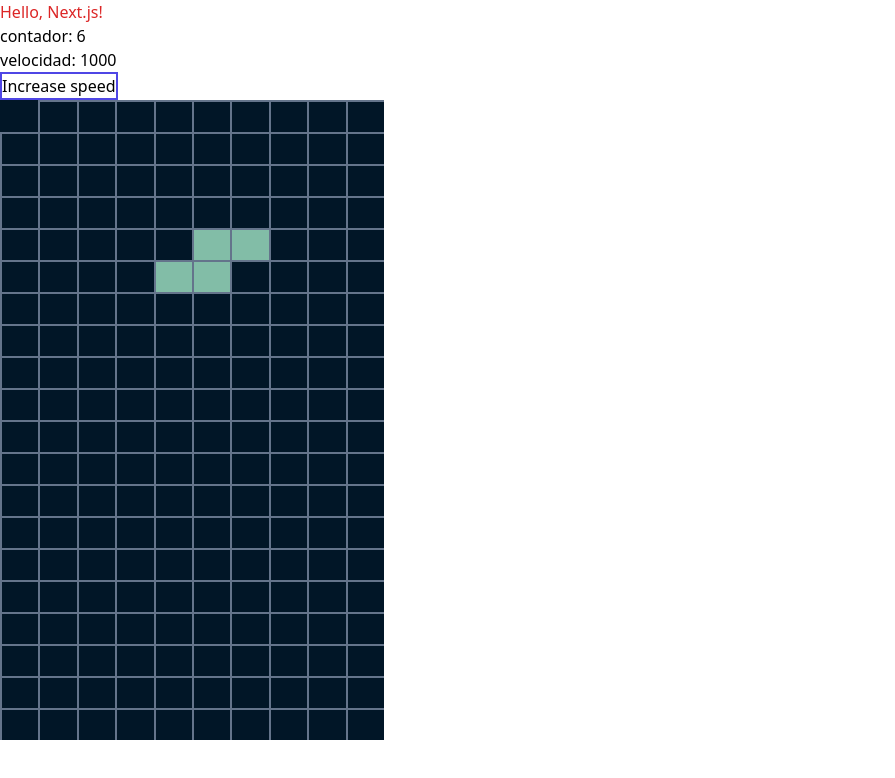
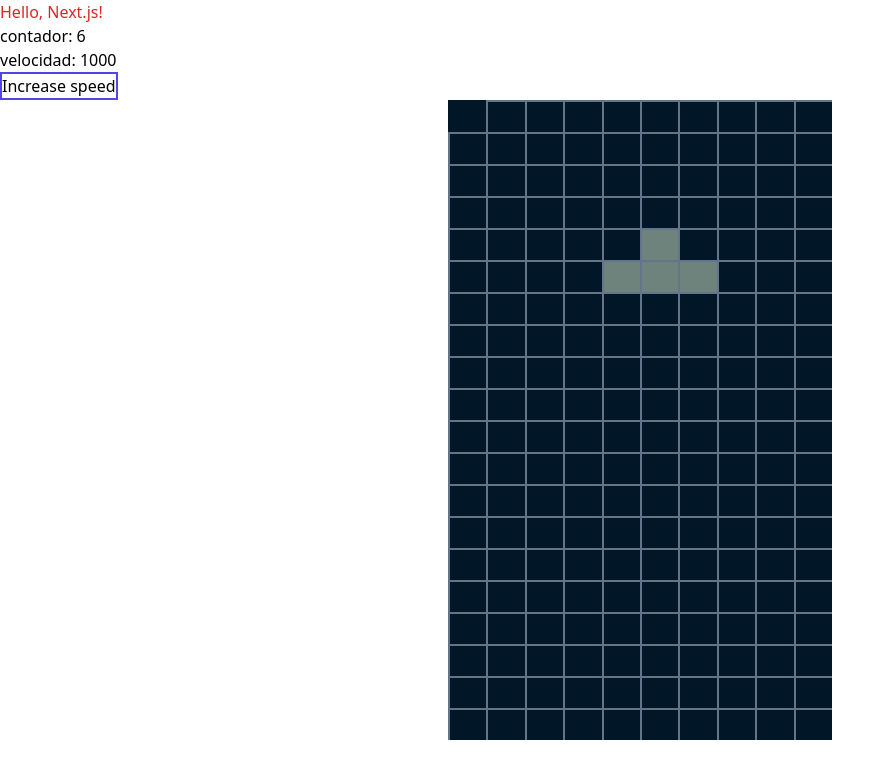
Before and after one commit to Diegdary/tetrisweb, a Next.js app in the folder tetris/: page / in a window 1280 px wide. Shown: the top 778 px of the page, without its empty margins (0-895 px from the left). Built offline with nearby package versions, Linux system fonts and the light colour scheme.

Commit message:
side keys working finally!! optimizations still missing.

```diff
--- a/tetris/app/boardt.tsx
+++ b/tetris/app/boardt.tsx
@@ -1,9 +1,9 @@
 import { useEffect, useState} from "react";
 import figures from "../public/assets/figures.json";
-import {Matrix} from "../public/assets/structures";
+import {Board} from "../public/assets/structures";
 
 
-export default function Boardt(matrix: Matrix) {
+export default function Boardt(matrix: Board) {
     //PROBABLEMENTE SE NECESITE UN USEFFECT AQUI
     const [final_values, setfinal_values]=useState<number[]>([]);
     useEffect(()=>{
@@ -20,7 +20,7 @@ export default function Boardt(matrix: Matrix) {
 
     },[matrix]);
 
-
+    //DO NOT DELETE
     //bg-[#f3ffd2] bg-[#011627] bg-[#750e49] bg-[#82BDA7] bg-[#750e49] bg-[#82BDA7] bg-[#6E837C] bg-[#b8d9c8]
     return <>
       <div className={`w-96 h-80vh grid grid-cols-10 grid-rows-20 divide-x-2 divide-y-2 divide-slate-500 bg-slate-400`}>
--- a/tetris/app/page.tsx
+++ b/tetris/app/page.tsx
@@ -2,14 +2,76 @@
 import { useEffect, useRef, useState } from "react"
 import Boardt from "./boardt";
 import figures from "../public/assets/figures.json";
-import { Pointer } from "../public/assets/structures";
+import { Board } from "../public/assets/structures";
 
 export default function Page() {
   const [counter,setcounter]= useState<number>(0);
   const [speed,setspeed]= useState<number>(1000);
-  const [matrix,setmatrix] = useState<number[][]>([]);
-  const [pointer,setpointer]= useState<Pointer | null>(null);
+  const [board,setboard] = useState<Board>({matrix:[],pointer:null});
   const buttonref = useRef<HTMLButtonElement>(null);
+
+
+  const keyeventhandler = (e:React.KeyboardEvent<HTMLDivElement>)=>{
+    //z and x are not included
+    const keypressed:string =e.key;
+      console.log(keypressed)
+      setboard(last => {
+        if(last.matrix.length != 0 && last.pointer?.value){//could try deleting ".value" and it could still work
+         // debugger
+          let temp_board:Board =JSON.parse(JSON.stringify(last));
+          if(keypressed == "ArrowLeft"){
+            console.log("jiji");
+            let out_matrix:boolean = false;
+            for (let i = 0; i < 4; i++) {
+              temp_board.matrix[temp_board.pointer!.value[i].x][temp_board.pointer!.value[i].y] = 0;
+            }
+            for (let i = 0; i < 4; i++) {
+              const x = temp_board.pointer!.value[i].x;
+              const y = temp_board.pointer!.value[i].y-1;
+              if (y == -1 || temp_board.matrix[x][y] != 0) {
+                out_matrix=true;
+                break;
+              }
+            }
+            if(!out_matrix){
+              for (let i = 0; i < 4; i++) {
+                temp_board.pointer!.value[i].y= temp_board.pointer!.value[i].y-1;
+                const x = temp_board.pointer!.value[i].x;
+                const y = temp_board.pointer!.value[i].y;
+                temp_board.matrix[x][y]= temp_board.pointer!.index;
+              }
+              return temp_board;
+            }
+          }
+          if(keypressed == "ArrowRight"){
+            console.log("jiji");
+            let out_matrix:boolean = false;
+            for (let i = 0; i < 4; i++) {
+              temp_board.matrix[temp_board.pointer!.value[i].x][temp_board.pointer!.value[i].y] = 0;
+            }
+            for (let i = 0; i < 4; i++) {
+              const x = temp_board.pointer!.value[i].x;
+              const y = temp_board.pointer!.value[i].y+1;
+              if (y == 10 || temp_board.matrix[x][y] != 0) {
+                out_matrix=true;
+                break;
+              }
+            }
+            if(!out_matrix){
+              for (let i = 0; i < 4; i++) {
+                temp_board.pointer!.value[i].y= temp_board.pointer!.value[i].y+1;
+                const x = temp_board.pointer!.value[i].x;
+                const y = temp_board.pointer!.value[i].y;
+                temp_board.matrix[x][y]= temp_board.pointer!.index;
+              }
+              return temp_board;
+            }
+          }
+        }
+
+        return last;
+      })
+  }
 
   //this one will happen only once
   useEffect(()=>{
@@ -21,13 +83,10 @@ export default function Page() {
       }
     }
 
-    setmatrix(temp_matrix);
-    increaseCounter();
+    setboard({matrix:temp_matrix,pointer:null});
+    setcounter(last => last + 1);
   },[]);
 
-  const increaseCounter = ():void => {
-    setcounter(counter+1);
-  };
   const increaseSpeed = ():void => {
       if(speed>250){
         setspeed(speed-250);
@@ -42,35 +101,40 @@ export default function Page() {
   useEffect( ()=>{//this guy will change the matrix every 'speed' seconds
     // 'X' ARE GOING TO BE THE ROWS AND 'Y' THE COLUMNS (Ik it doesn't make sense but it was the way I saw it)
     setTimeout(()=>{
-      if(matrix.length != 0){
+      setboard(lastBoard => {
+        if(board.matrix.length != 0){
 
-        let temp_matrix:number[][]=JSON.parse(JSON.stringify(matrix));
+          let temp_board:Board=JSON.parse(JSON.stringify(lastBoard));
 
-        if(pointer?.value){
+          if(temp_board.pointer?.value){
             let out_matrix:boolean= false;
             //the figure will be empty for a while
             for (let i = 0; i < 4; i++) {
-            temp_matrix[pointer.value[i].x][pointer.value[i].y]=0;
+              temp_board.matrix[temp_board.pointer.value[i].x][temp_board.pointer.value[i].y]=0;
             }
             for (let i = 0; i < 4; i++) {
-            if (pointer.value[i].x+1 >=20 || temp_matrix[pointer.value[i].x+1][pointer.value[i].y] !== 0) {
+              if (temp_board.pointer.value[i].x+1 >=20 || temp_board.matrix[temp_board.pointer.value[i].x+1][temp_board.pointer.value[i].y] !== 0) {
                 out_matrix=true;
                 break;
               }
             }
             if(!out_matrix){
               //update the pointer
-            let temp_pointer =pointer.value;
               for (let i = 0; i < 4; i++) {
-              temp_pointer[i].x=temp_pointer[i].x+1;
-              temp_matrix[temp_pointer[i].x][temp_pointer[i].y]=pointer.index;
+                temp_board.pointer.value[i].x=temp_board.pointer.value[i].x+1;
+                temp_board.matrix[temp_board.pointer.value[i].x][temp_board.pointer.value[i].y]=temp_board.pointer.index;
               }
-            setpointer({value:temp_pointer,index:pointer.index});
-            setmatrix(temp_matrix);
+              //DELETE LATER
+              //setpointer({value:temp_pointer,index:pointer.index});
+              //setmatrix(temp_matrix);
+              setcounter(last => last + 1);
+              return temp_board;
             }
             else{
               //restart
-            setpointer(null);
+                setcounter(last => last + 1);
+                return {matrix:lastBoard.matrix,pointer:null}
+
             }
 
           }else{//In case there's the need for a new figure
@@ -79,15 +143,23 @@ export default function Page() {
               for (let i = 0; i < 4; i++) {
                 const x =figures.inf[index_figure].positions[i].x;
                 const y =figures.inf[index_figure].positions[i].y;
+
+                temp_board.matrix[x][y]=index_figure;
+
+            }
             const positions = JSON.parse(JSON.stringify(figures.inf[index_figure].positions));
-              temp_matrix[x][y]=index_figure;
-              setpointer({value:positions,index:index_figure});
-          }
-          setmatrix(temp_matrix);
+            //DELETE LATER
+            //setpointer({value:positions,index:index_figure});
+            //setmatrix(temp_matrix);
+            setcounter(last => last + 1);
+            return {matrix:temp_board.matrix,pointer:{value:positions,index:index_figure}};
           }
 
-        setcounter(counter+1);
         }
+        return lastBoard;
+
+      });
+
 
 
     },speed);
@@ -95,11 +167,16 @@ export default function Page() {
 
 
 
-  return <>
+  return <div tabIndex={0} onKeyDown={(e)=>{keyeventhandler(e)}}>
               <h1 className="text-red-600	">Hello, Next.js!</h1>
               <p>contador: {counter}</p>
               <p>velocidad: {speed}</p>
               <button className="border-solid border-2 border-indigo-600 " id="123" ref={buttonref} onClick={increaseSpeed}>Increase speed</button>
-    <Boardt matrix={matrix}/>
-  </>
+              <div className="flex justify-center">
+                 <Boardt matrix={board.matrix} pointer={board.pointer}/>
+              </div>
+
+         </div>
+
+
 }
```
Also changed, not shown: tetris/public/assets/structures.tsx (+6 -4 lines). Lines whose indentation alone changed are shown as unchanged.
